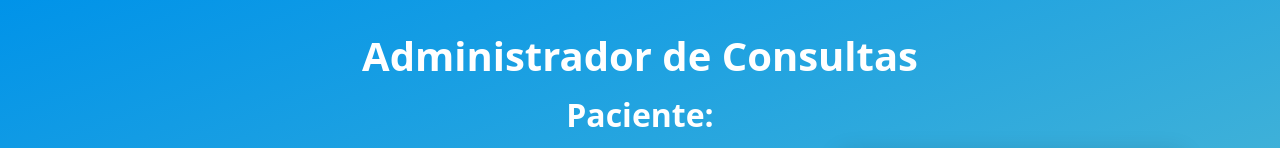
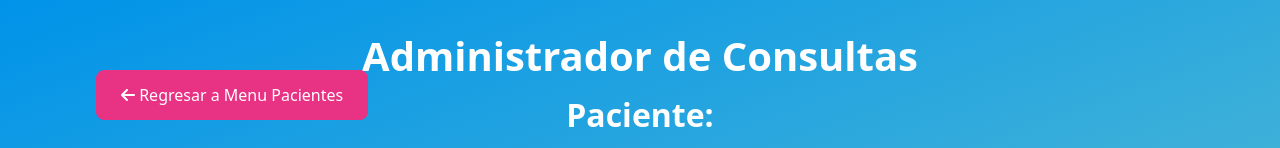
Before and after one commit to cloudluis22/formulario-practicas-materno, a React (Create React App) app: page /administrar-consultas/1 in a window 1280 px wide. Shown: the top 148 px of the page. Built offline with nearby package versions, Linux system fonts and the light colour scheme; no server answers.

Commit message:
Boton de volver e imprimir en consultas

```diff
--- a/src/index.css
+++ b/src/index.css
@@ -68,6 +68,13 @@
 
 }
 
+.btn-regresar-consultas {
+  position: relative;
+
+  left: 6rem;
+  bottom: 5rem;
+}
+
 .busqueda {
   background-color: white;
   color: black;
--- a/src/views/AdministrarConsultas.js
+++ b/src/views/AdministrarConsultas.js
@@ -5,7 +5,13 @@ import { useForm } from '../hooks/useForm';
 import uniqid from 'uniqid';
 import moment from 'moment'
 import 'moment/locale/es';
+import { useNavigate } from 'react-router-dom';
 import Swal from 'sweetalert2';
+import { FontAwesomeIcon } from '@fortawesome/react-fontawesome';
+import {
+  faArrowLeft
+} from '@fortawesome/free-solid-svg-icons';
+
 
 export const AdministrarConsultas = () => {
   moment.locale('es');
@@ -21,6 +27,12 @@ export const AdministrarConsultas = () => {
     Area: '',
     Progreso: ''
   });
+
+  let navigate = useNavigate();
+
+  const volverMenuPacientes = () => {
+    navigate('/pacientes')
+  }
 
   const { Fecha, Area, Progreso } = values;
 
@@ -226,10 +238,14 @@ export const AdministrarConsultas = () => {
 
   return (
     <div className='bcg-administrar-consultas '>
+
       <h1 className='text-center mt-3 animate__animated animate__fadeIn'>
         Administrador de Consultas
       </h1>
       <h2 className='text-center animate__animated animate__fadeIn'> Paciente: {Data.data.NombrePaciente} </h2>
+
+      <button className='btn btn-primary btn-regresar-consultas animate__animated animate__fadeIn' onClick={volverMenuPacientes}> <FontAwesomeIcon icon={faArrowLeft} /> Regresar a Menu Pacientes </button>
+
 
       <div>
 
@@ -257,7 +273,7 @@ export const AdministrarConsultas = () => {
                 </table>
             </div>
 
-            <div className='col-4'>
+            <div className='col-4 d-flex flex-column'>
                 <div className='card'>
                     <h4 className='text-center mt-3'> Consulta </h4>
                     <form className='px-4 pb-3 d-flex flex-column align-items-center'>
@@ -280,12 +296,10 @@ export const AdministrarConsultas = () => {
 
                     </form>
                 </div>
+                <button className='btn btn-primary mt-3 align-self-center'> Imprimir Consultas </button>
             </div>
         </div>
-
-
       </div>
-
     </div>
   )
 }
--- a/src/views/RegistrarPaciente.js
+++ b/src/views/RegistrarPaciente.js
@@ -14,7 +14,7 @@ export const RegistrarPaciente = () => {
   let navigate = useNavigate();
 
   const volverMenuPacientes = () => {
-    navigate('pacienntes')
+    navigate('/pacientes')
   }
 
   return (
```
